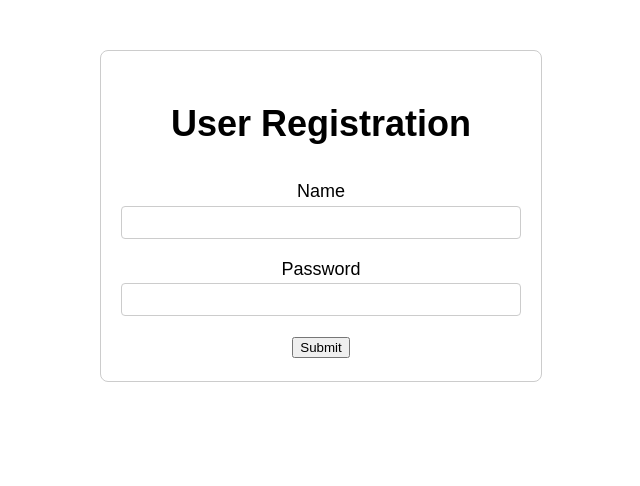
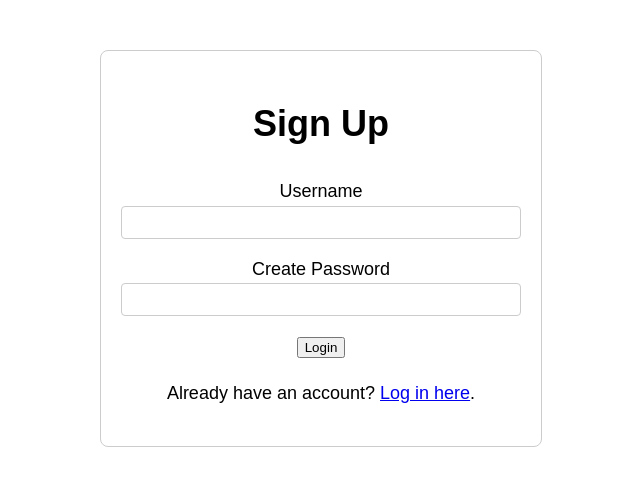
Before and after one commit to anosharahim/myna-voice-ai, a React (Create React App) app in the folder frontend/: page / in a window 1280 px wide. Both pictures are taken after typing "Sample", "Sample123" into the empty fields and a click on the button "Create Account". Shown: the top 486 px of the page, without its empty margins (319-959 px from the left). Built offline with nearby package versions, Linux system fonts and the light colour scheme; no server answers.

Commit message:
restructure signin/signup forms

```diff
--- a/frontend/src/components/SignInForm.jsx
+++ b/frontend/src/components/SignInForm.jsx
@@ -37,7 +37,7 @@ export default function SignUpForm({ onAuthentication }) {
   return (
     <div className="form">
       <div>
-        <h1>User SignIn</h1>
+        <h1>Welcome Back</h1>
       </div>
       <form>
         {/* Labels and inputs for form data */}
@@ -60,6 +60,10 @@ export default function SignUpForm({ onAuthentication }) {
         <button onClick={handleSubmit} className="btn" type="submit">
           Submit
         </button>
+
+        <p className="signup-link-text">
+          Don't have an account? <a href="/signup">Sign up here.</a>.
+        </p>
       </form>
     </div>
   );
--- a/frontend/src/components/SignUpForm.jsx
+++ b/frontend/src/components/SignUpForm.jsx
@@ -38,11 +38,11 @@ export default function SignUpForm() {
   return (
     <div className="form">
       <div>
-        <h1>User Registration</h1>
+        <h1>Sign Up</h1>
       </div>
       <form>
         {/* Labels and inputs for form data */}
-        <label className="label">Name</label>
+        <label className="label">Username</label>
         <input
           onChange={handleName}
           className="input"
@@ -50,7 +50,7 @@ export default function SignUpForm() {
           type="text"
         />
 
-        <label className="label">Password</label>
+        <label className="label">Create Password</label>
         <input
           onChange={handlePassword}
           className="input"
@@ -58,9 +58,13 @@ export default function SignUpForm() {
           type="password"
         />
 
-        <button onClick={handleSubmit} className="btn" type="submit">
-          Submit
+        <button onClick={handleSubmit} className="signup-button">
+          Login
         </button>
+
+        <p className="login-link-text">
+          Already have an account? <a href="/login">Log in here</a>.
+        </p>
       </form>
     </div>
   );
```
